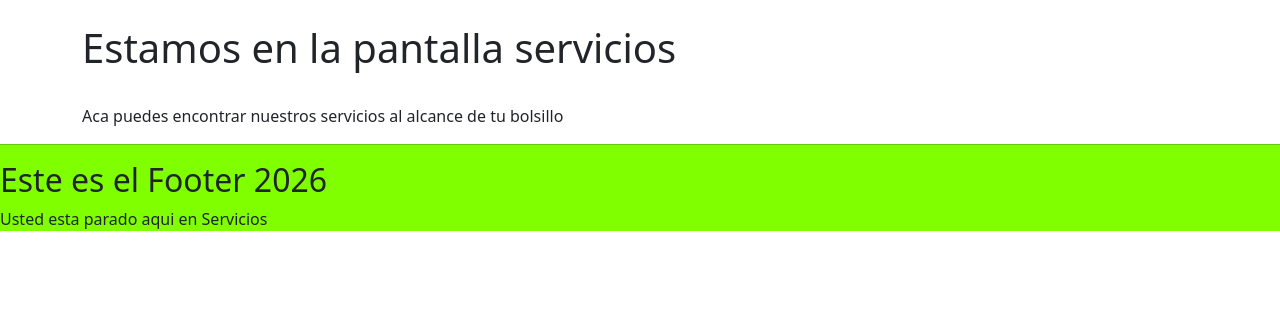
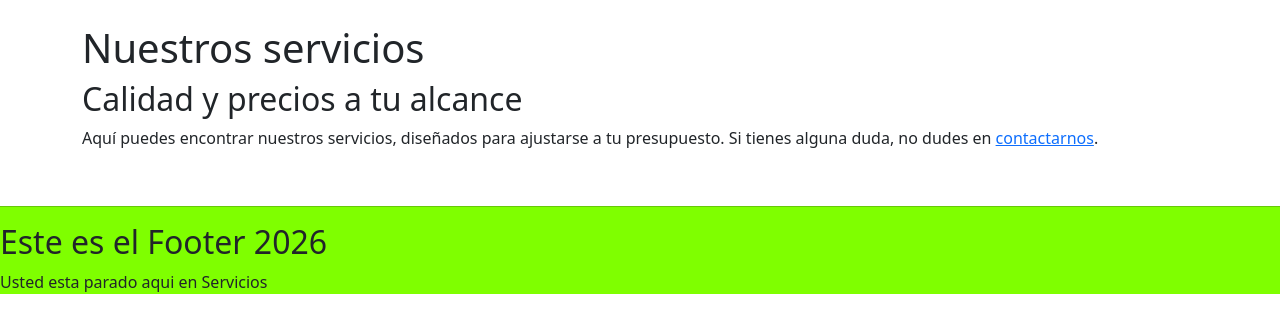
Before and after one commit to iiTzSebas/Proyecto-Zeus-JP-JS-JL-JC, a Django app: template AppPagina/templates/servicios.html in a window 1280 px wide. Shown: the part 56-389 px from the top of the page. Run offline with Django 3.2, Linux system fonts and the light colour scheme; the template is opened without the code that fills it, so the values that code supplies are empty.

Commit message:
update
actualizacion

```diff
--- a/AppPagina/templates/servicios.html
+++ b/AppPagina/templates/servicios.html
@@ -3,9 +3,15 @@
 {% block Titulo %} Servicios {% endblock %}
 
   {% block contenido %}
-  <h1>Estamos en la pantalla servicios</h1>
-  <br>
-  <p>Aca puedes encontrar nuestros servicios al alcance de tu bolsillo </p>
+  <h1>Nuestros servicios</h1>
+
+
+ <h2>Calidad y precios a tu alcance </h2>
+ <p>
+  Aquí puedes encontrar nuestros servicios, diseñados para ajustarse a tu presupuesto.
+    Si tienes alguna duda, no dudes en <a href="{% url 'contacto' %}">contactarnos</a>.
+ </p>
+<br>
   {% endblock %}
 
   {% block pie %} Usted esta parado aqui en Servicios {% endblock %}
```
